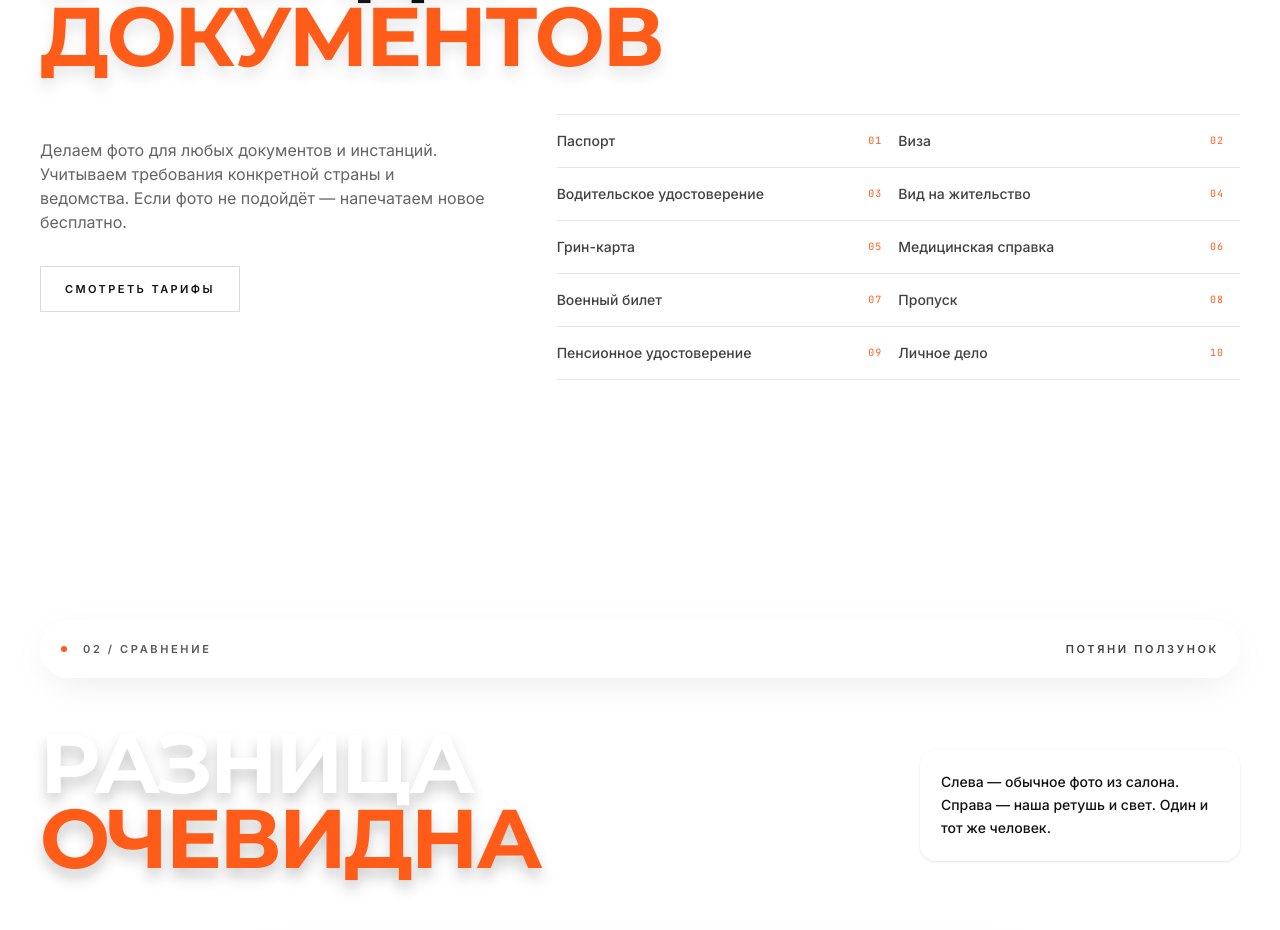
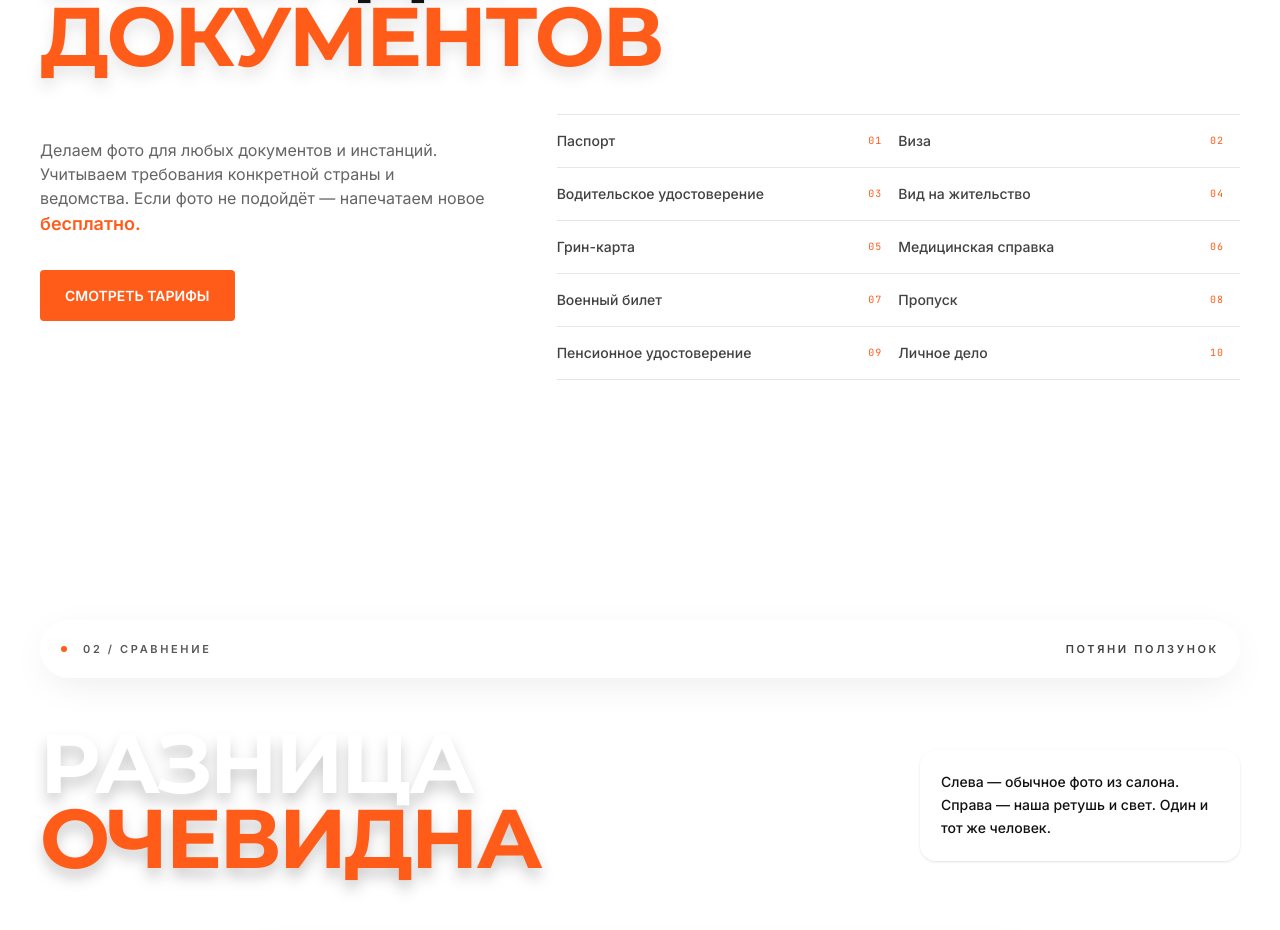
Before and after one commit to hylaron/ophotoby, a React (Vite) app: page / in a window 1280 px wide. Shown: the part 1320-2250 px from the top of the page. Built offline with nearby package versions, Linux system fonts and the light colour scheme; a web font is replaced by a local one.

Commit message:
небольшие исправления

```diff
--- a/src/components/Documents.jsx
+++ b/src/components/Documents.jsx
@@ -34,12 +34,12 @@ export default function Documents({index}) {
           <div className="md:col-span-5">
             <p className="mt-6 max-w-md text-base text-black/65">
               Делаем фото для любых документов и инстанций. Учитываем требования
-              конкретной страны и ведомства. Если фото не подойдёт — напечатаем новое бесплатно.
+              конкретной страны и ведомства. Если фото не подойдёт — напечатаем новое <span className='text-red font-bold text-lg'>бесплатно.</span>
             </p>
 
             <a
               href="#services"
-              className="mt-8 inline-flex items-center gap-3 border border-black/15 px-6 py-3.5 text-[11px] font-bold uppercase tracking-[0.22em] transition hover:border-black hover:bg-black hover:text-white"
+              className="mt-8 inline-flex items-center gap-3 bg-red text-white border border-transparent px-6 py-3.5 text-[13px] sm:text-[14px] rounded font-bold uppercase transition hover:border-red hover:bg-white hover:text-red"
             >
               СМОТРЕТЬ ТАРИФЫ
             </a>
```
